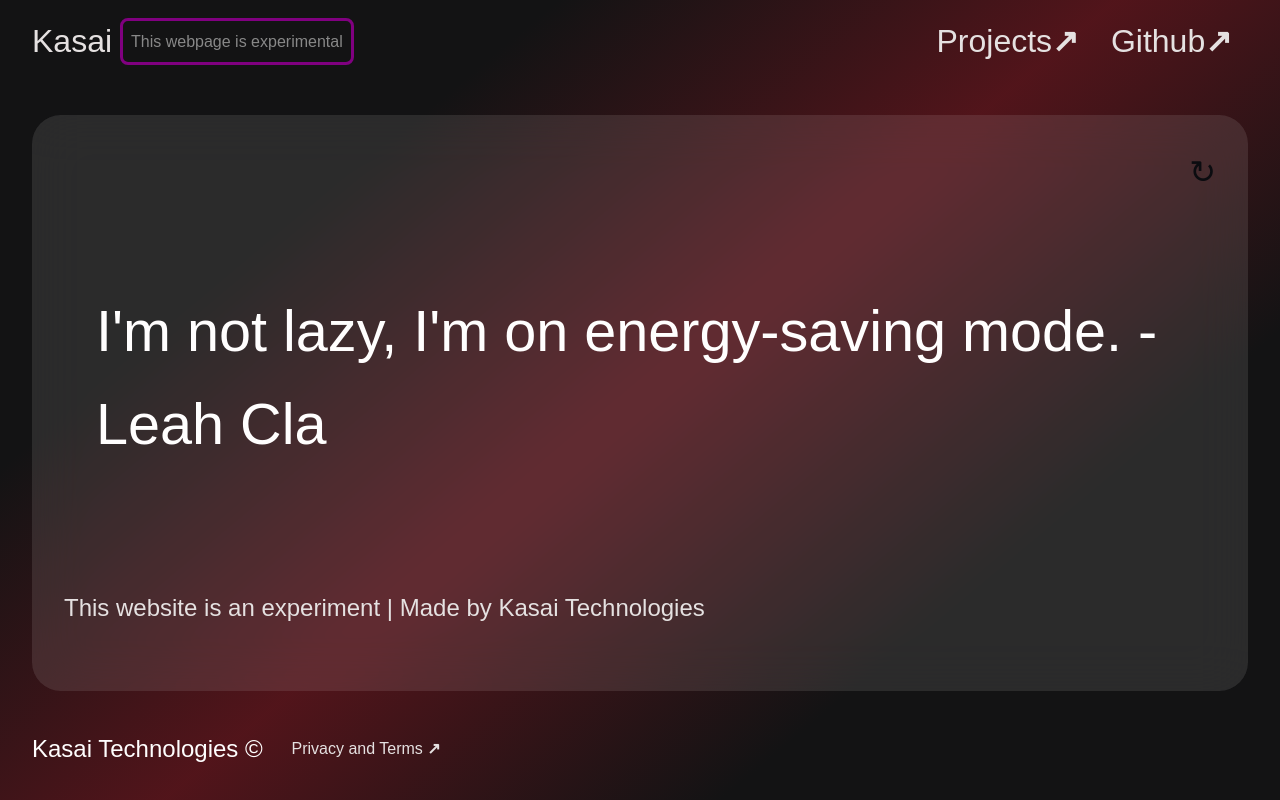
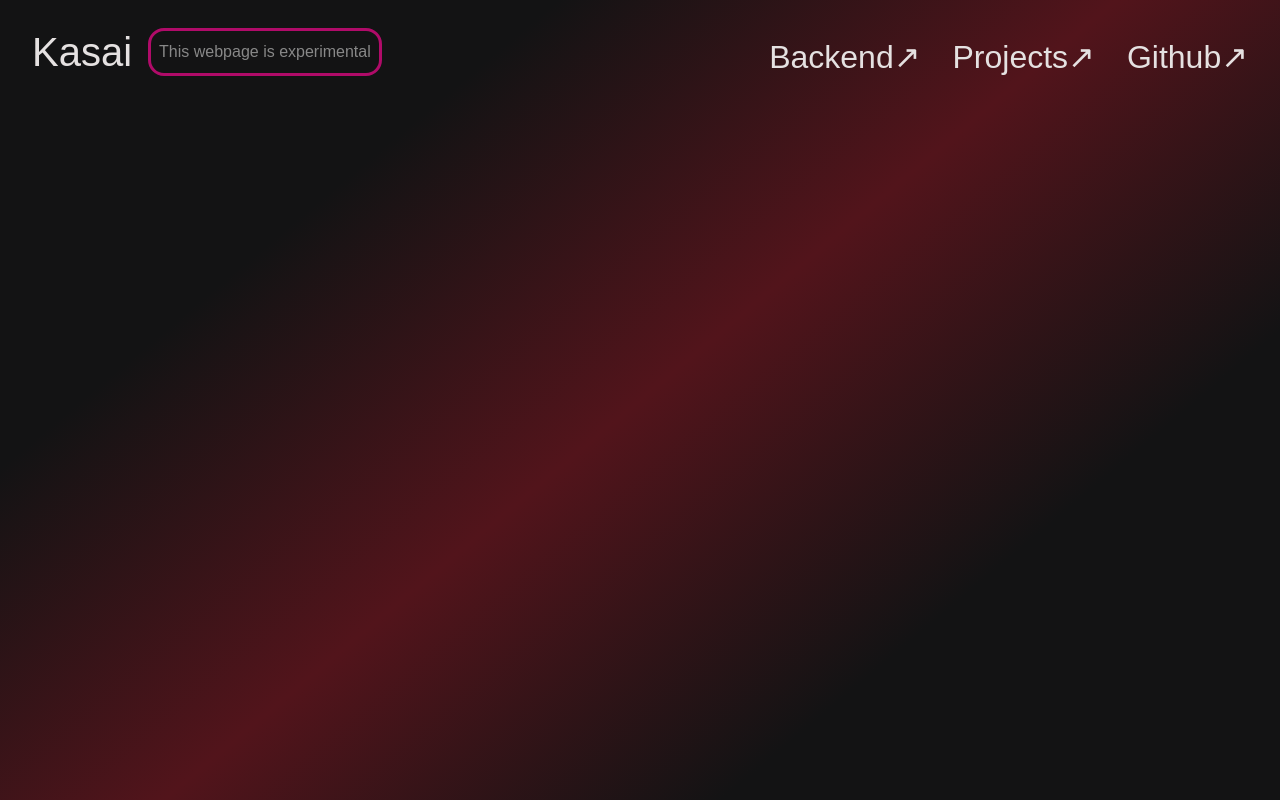
Before and after one commit to kirilft/Chromium, an Angular app: page /main in a window 1280 px wide. Built offline with nearby package versions, Linux system fonts and the light colour scheme; a web font is replaced by a local one.

Commit message:
New better Header

```diff
--- a/src/app/header/header.component.css
+++ b/src/app/header/header.component.css
@@ -3,79 +3,37 @@
   justify-content: space-between;
   align-items: center;
   position: sticky;
-  top: 0;
+  top: 0.25rem;
+  margin-left: 1rem;
+}
+
+h1{
+  font-family: "Poppins", sans-serif;
+  font-weight: 500;
+  font-size: 2.5rem;
+  margin: 1rem;
 }
 
 .left {
   display: flex;
   align-items: center;
-  margin-left: 2rem;
 }
 
 .experimental-box {
   color: var(--color-neutral-grey);
-  border: 0.2rem solid purple;
-  border-radius: 0.5rem;
-  margin: 0.5rem;
+  border: 3px solid #B00B69;
+  border-radius: 1rem;
   padding: 0.5rem;
 }
 
-.right {
-  display: flex;
-  align-items: center;
-  margin-right: 2rem;
+.links {
+  font-family: "Poppins", sans-serif;
+  font-weight: 400;
+  font-size: 2rem;
+  margin-right: 1rem;
+  margin-top: 0.75rem;
 }
 
 .link {
-  font-size: 2rem;
   margin: 1rem;
 }
-
-.link:hover {
-  color: var(--color-accent-blue);
-}
-
-@media only screen and (min-resolution: 1.5dppx) {
-  .link {
-    font-size: 1.6rem;
-    margin: 0.8rem;
-  }
-  .left {
-    margin-left: 1.6rem;
-    font-size: 0.8rem;
-  }
-}
-
-
-@media only screen and (min-resolution: 2dppx) {
-  .link {
-    font-size: 1.2rem;
-    margin: 0.6rem;
-  }
-  .left {
-    margin-left: 1.2rem;
-    font-size: 0.6rem;
-  }
-}
-
-@media only screen and (min-resolution: 4dppx) {
-  .link {
-    font-size: 0.8rem;
-    margin: 0.4rem;
-  }
-  .left {
-    margin-left: 0.8rem;
-    font-size: 0.4rem;
-  }
-}
-
-@media only screen and (min-resolution: 5dppx) {
-  .link {
-    font-size: 0.4rem;
-    margin: 0.2rem;
-  }
-  .left {
-    margin-left: 0.4rem;
-    font-size: 0.2rem;
-  }
-}
--- a/src/app/header/header.component.html
+++ b/src/app/header/header.component.html
@@ -5,8 +5,9 @@
           <p>This webpage is experimental</p>
         </div>
     </div>
-    <div class="right">
-            <a href="/" target="_blank>" class="link">Projects<b>&nearr;</b></a>
-            <a href="https://github.com/kirilft" target="_blank" class="link">Github<b>&nearr;</b></a>
+    <div class="links">
+      <a href="/backend" class="link">Backend&nearr;</a>
+      <a href="/projects" class="link">Projects&nearr;</a>
+      <a href="https://github.com/kirilft" target="_blank" class="link">Github&nearr;</a>
     </div>
   </header>
--- a/src/app/main/main.component.html
+++ b/src/app/main/main.component.html
@@ -1,5 +1,5 @@
 <app-header></app-header>
-  <main>
+<!-- <main>
       <p class="reload" (click)="displayRandomSentence()">&#8635;</p>
       <div class="typewriter-text" [@typing]="typingState">
         <h1>{{ displayedSentence }}</h1>
@@ -8,4 +8,4 @@
         This website is an experiment | Made by Kasai Technologies
       </p>
   </main>
-<app-footer></app-footer>
+<app-footer></app-footer>-->
--- a/src/styles.css
+++ b/src/styles.css
@@ -4,7 +4,7 @@
   --color-midnight-sky: #1f1f1f; /* Background */
   --color-neutral-grey: #888888; /* Secondary */
   --color-ivory-white: #FFFEFE; /* Headings */
-  --color-off-white: #e5e1e1; /* Text */
+  --color-off-white: #E5E1E1; /* Text */
 
   /* Accent Colors */
   --color-accent-blue: #0077ed; /* For Links on Hover */
@@ -27,26 +27,15 @@ html {
   320deg,
   #131314 0%,
   #131314 25%,
-  hsl(354, 60%, 20%) 50%,
+  #52141b 50%,
   #131314 75%,
   #131314 100%
 );
 
-  /*setup Font*/
   font-family: "Poppins", sans-serif;
   color: var(--color-off-white);
   font-size: 100%;
   line-height: 1.6;
-}
-
-h1,
-h2,
-h3,
-h4,
-h5,
-h6 {
-  font-weight: normal;
-  color: var(--color-ivory-white);
 }
 
 a {
```
